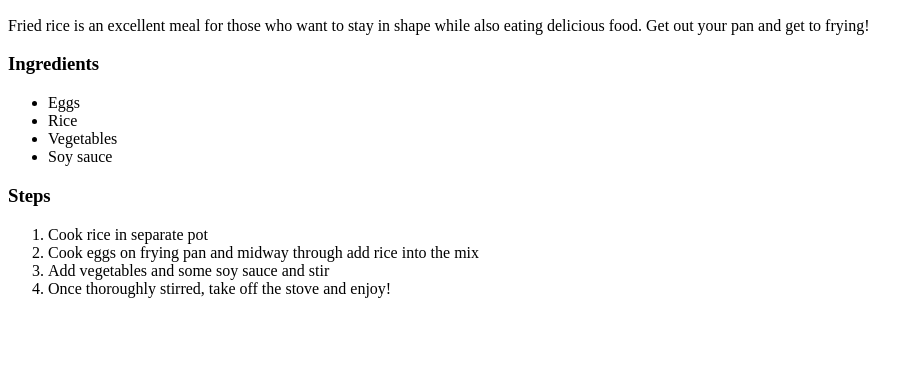
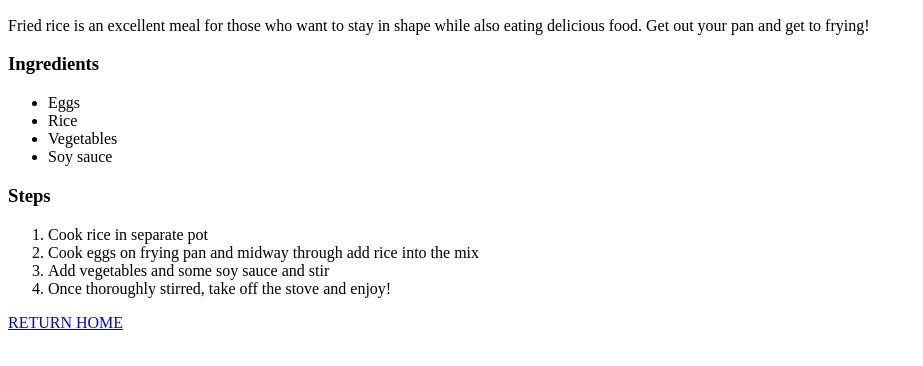
Before and after one commit to mesere/odin-recipes, a plain HTML site: page recipes/fried-rice.html in a window 1280 px wide. Shown: the part 434-800 px from the top of the page, without its empty margins (0-923 px from the left). Drawn offline with Linux system fonts and the light colour scheme.

Commit message:
Add link to home page in recipes/fried-rice.html

```diff
--- a/recipes/fried-rice.html
+++ b/recipes/fried-rice.html
@@ -25,5 +25,6 @@
         <li>Add vegetables and some soy sauce and stir</li>
         <li>Once thoroughly stirred, take off the stove and enjoy!</li>
     </ol>
+    <a href="../index.html">RETURN HOME</a>
 </body>
 </html>
```
